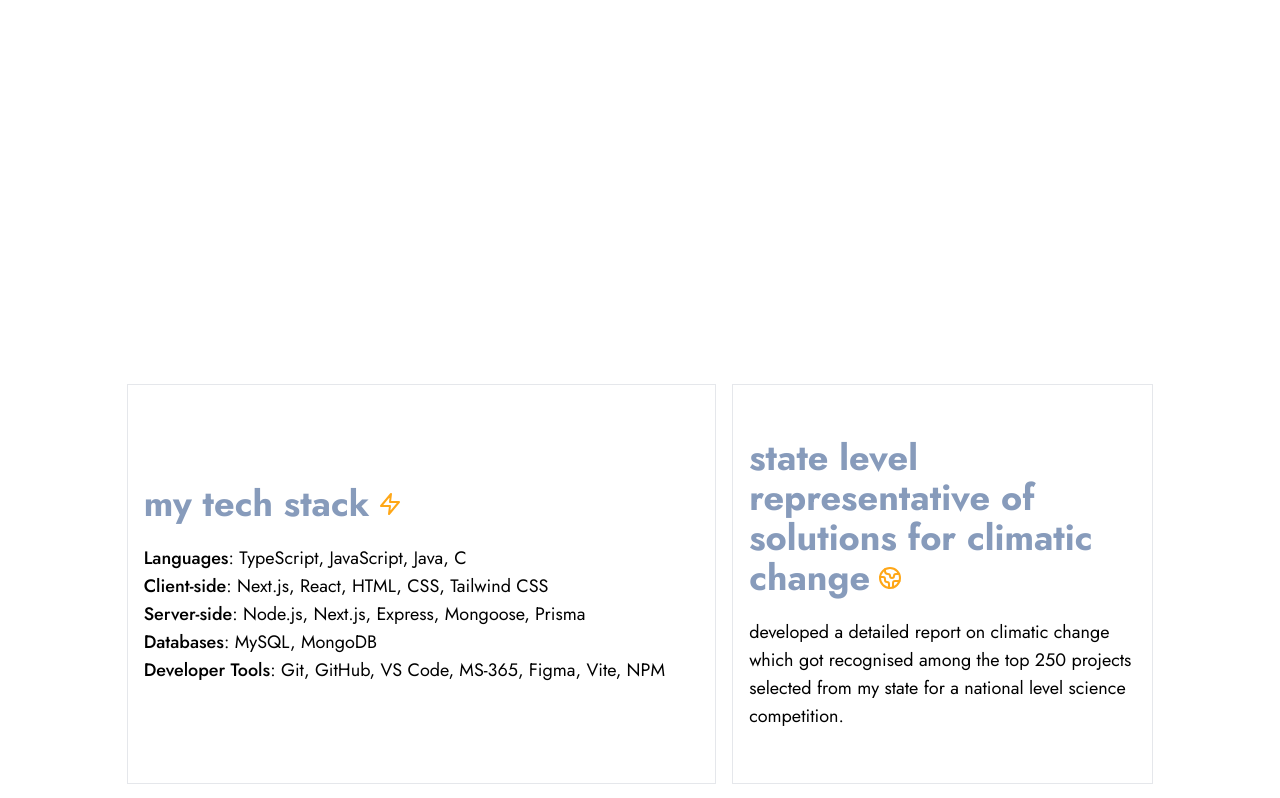
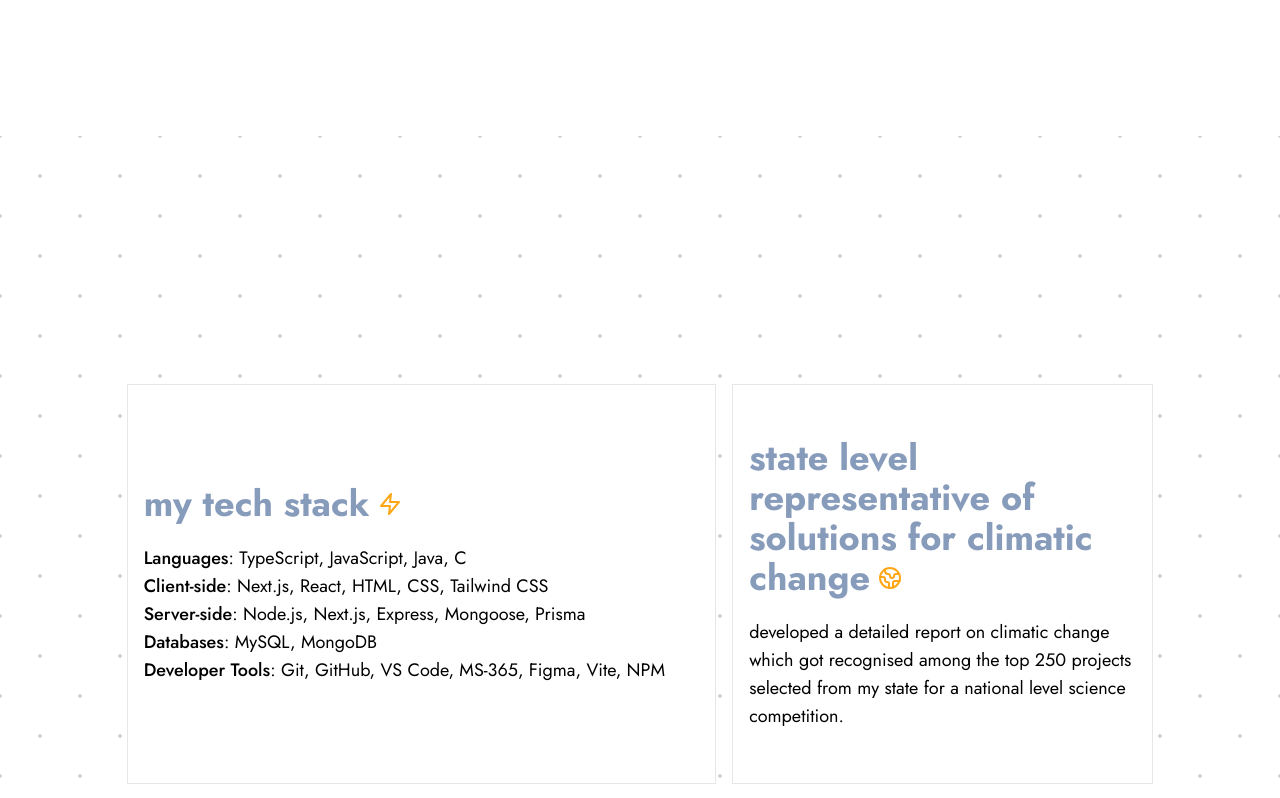
Before and after one commit to PalakJain9/New-Portfolio, a Next.js app: page / in a window 1280 px wide. Shown: the part 2160-2958 px from the top of the page. Built offline with nearby package versions, Linux system fonts and the light colour scheme.

Commit message:
add polka dot pattern in grid area

```diff
--- a/src/components/Skills.tsx
+++ b/src/components/Skills.tsx
@@ -10,7 +10,7 @@ export default function Skills() {
 
   return (
     <div
-      className="pt-[2.5rem] md:pt-[4rem] pb-[4.5rem] flex flex-col gap-4 justify-center items-center w-full h-full bg-white universalPadding"
+      className="pt-[2.5rem] md:pt-[4rem] pb-[4.5rem] flex flex-col gap-4 justify-center items-center w-full h-full bg-white universalPadding polkaDot"
     >
       <p
         className="text-[4rem] md:text-[5.5rem] lg:text-[7rem] font-bold text-gray-300"
--- a/src/styles/globals.css
+++ b/src/styles/globals.css
@@ -9,3 +9,11 @@
 .universalPadding {
   @apply px-[1.5rem] md:px-[2rem] lg:px-[5rem]
 }
+
+.polkaDot {
+  background-color: #ffffff;
+  opacity: 1;
+  background-image:  radial-gradient(#d4d4d4 2px, transparent 2px), radial-gradient(#d4d4d4 2px, #ffffff 2px);
+  background-size: 80px 80px;
+  background-position: 0 0,40px 40px;
+}
```
